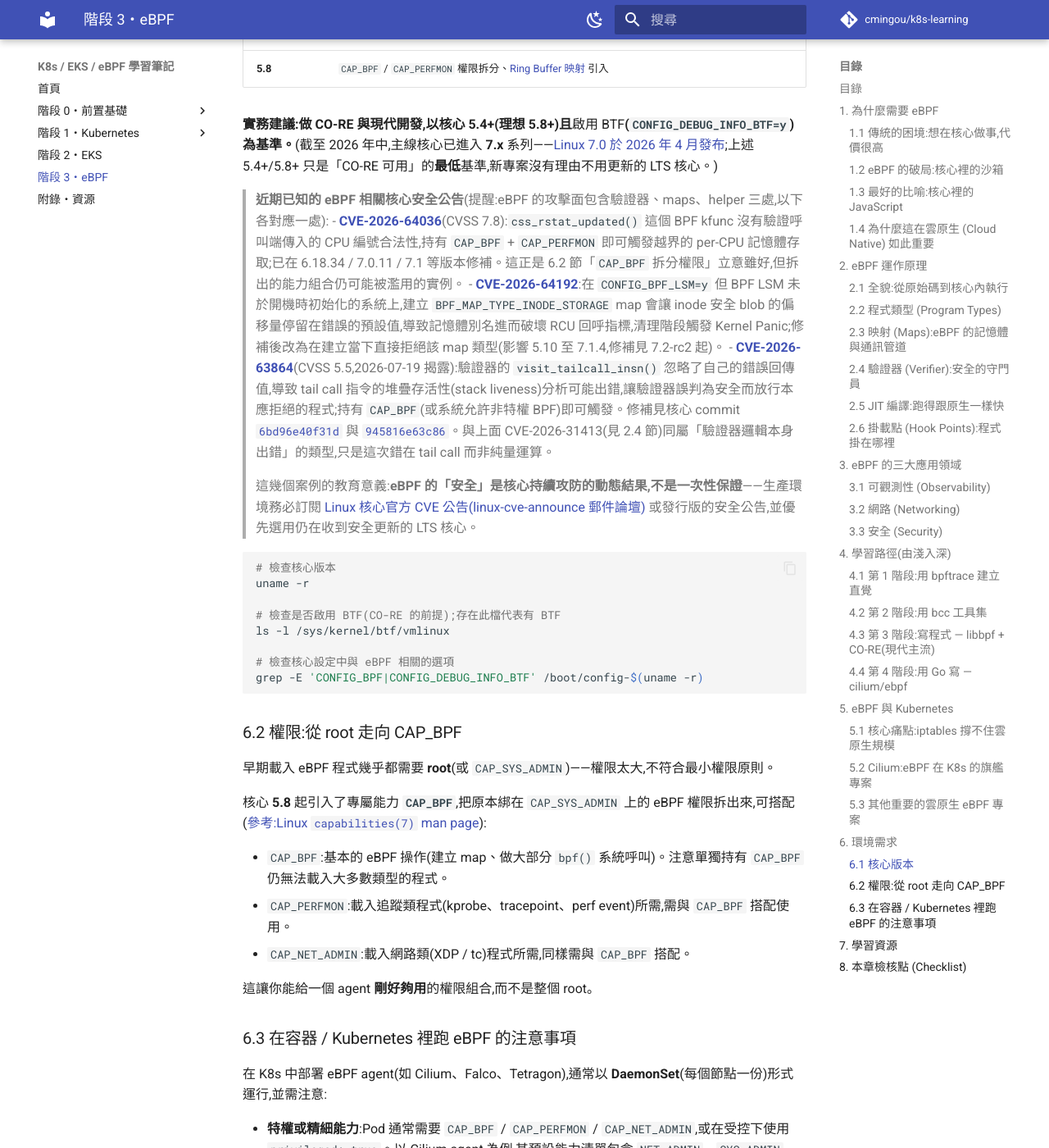
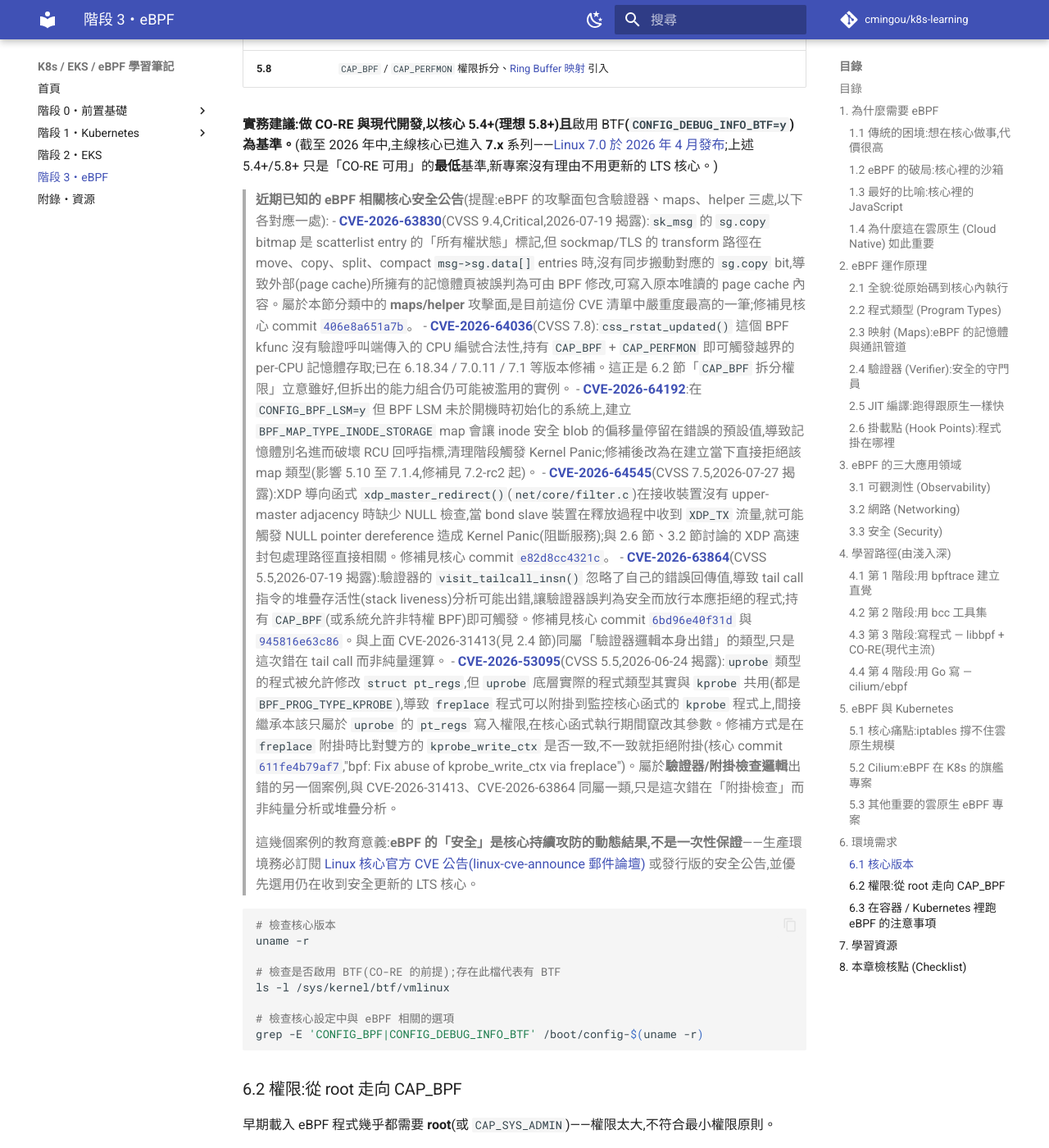
Before and after one commit to cmingou/k8s-learning, an MkDocs documentation site: the page built from docs/03-ebpf/README.md, in a window 1280 px wide and 1400 px high, scrolled down 16319 px. Shown: the whole window at 82% size. Built offline with MkDocs 1.6.1 and Material for MkDocs 9.7.7, drawn with Linux system fonts in a browser that asks for light colours; comment, search, counter and statistics services are not loaded.

Commit message:
Add three missing eBPF/kernel CVEs to security advisory list
CVE-2026-63830 (CVSS 9.4 Critical), CVE-2026-64545 (CVSS 7.5), and
CVE-2026-53095 (CVSS 5.5) were disclosed in the weeks before the last
fact-check pass but were never added to the CVE list. All three were
verified against Ubuntu Security Notices and, for CVE-2026-53095, the
upstream kernel fix commit.

- CVE-2026-63830: sk_msg sg.copy bitmap desync lets BPF write to
  otherwise read-only page-cache pages (highest severity in the list)
- CVE-2026-64545: missing NULL check in xdp_master_redirect() causes
  a kernel panic on bond slave release under XDP_TX traffic
- CVE-2026-53095: freplace programs can inherit uprobe's pt_regs
  write access when attached to a kprobe, since both share
  BPF_PROG_TYPE_KPROBE

```diff
--- a/docs/03-ebpf/README.md
+++ b/docs/03-ebpf/README.md
@@ -522,9 +522,12 @@ eBPF 的功能與核心版本**強相關**。各功能登場的大致里程碑(
 **實務建議:做 CO-RE 與現代開發,以核心 **5.4+**(理想 5.8+)且**啟用 BTF**(`CONFIG_DEBUG_INFO_BTF=y`)為基準。**(截至 2026 年中,主線核心已進入 **7.x** 系列——[Linux 7.0 於 2026 年 4 月發布](https://kernelnewbies.org/Linux_7.0);上述 5.4+/5.8+ 只是「CO-RE 可用」的**最低**基準,新專案沒有理由不用更新的 LTS 核心。)
 
 > **近期已知的 eBPF 相關核心安全公告**(提醒:eBPF 的攻擊面包含驗證器、maps、helper 三處,以下各對應一處):
+> - **[CVE-2026-63830](https://ubuntu.com/security/CVE-2026-63830)**(CVSS 9.4,Critical,2026-07-19 揭露):`sk_msg` 的 `sg.copy` bitmap 是 scatterlist entry 的「所有權狀態」標記,但 sockmap/TLS 的 transform 路徑在 move、copy、split、compact `msg->sg.data[]` entries 時,沒有同步搬動對應的 `sg.copy` bit,導致外部(page cache)所擁有的記憶體頁被誤判為可由 BPF 修改,可寫入原本唯讀的 page cache 內容。屬於本節分類中的 **maps/helper** 攻擊面,是目前這份 CVE 清單中嚴重度最高的一筆;修補見核心 commit [`406e8a651a7b`](https://git.kernel.org/linus/406e8a651a7b854c41fecd5117bb282b3a6c2c6b)。
 > - **[CVE-2026-64036](https://nvd.nist.gov/vuln/detail/CVE-2026-64036)**(CVSS 7.8):`css_rstat_updated()` 這個 BPF kfunc 沒有驗證呼叫端傳入的 CPU 編號合法性,持有 `CAP_BPF` + `CAP_PERFMON` 即可觸發越界的 per-CPU 記憶體存取;已在 6.18.34 / 7.0.11 / 7.1 等版本修補。這正是 6.2 節「`CAP_BPF` 拆分權限」立意雖好,但拆出的能力組合仍可能被濫用的實例。
 > - **[CVE-2026-64192](https://nvd.nist.gov/vuln/detail/CVE-2026-64192)**:在 `CONFIG_BPF_LSM=y` 但 BPF LSM 未於開機時初始化的系統上,建立 `BPF_MAP_TYPE_INODE_STORAGE` map 會讓 inode 安全 blob 的偏移量停留在錯誤的預設值,導致記憶體別名進而破壞 RCU 回呼指標,清理階段觸發 Kernel Panic;修補後改為在建立當下直接拒絕該 map 類型(影響 5.10 至 7.1.4,修補見 7.2-rc2 起)。
+> - **[CVE-2026-64545](https://ubuntu.com/security/CVE-2026-64545)**(CVSS 7.5,2026-07-27 揭露):XDP 導向函式 `xdp_master_redirect()`(`net/core/filter.c`)在接收裝置沒有 upper-master adjacency 時缺少 NULL 檢查,當 bond slave 裝置在釋放過程中收到 `XDP_TX` 流量,就可能觸發 NULL pointer dereference 造成 Kernel Panic(阻斷服務);與 2.6 節、3.2 節討論的 XDP 高速封包處理路徑直接相關。修補見核心 commit [`e82d8cc4321c`](https://git.kernel.org/stable/c/e82d8cc4321c373dc46e741cd2dfdaa7921fddb7)。
 > - **[CVE-2026-63864](https://nvd.nist.gov/vuln/detail/CVE-2026-63864)**(CVSS 5.5,2026-07-19 揭露):驗證器的 `visit_tailcall_insn()` 忽略了自己的錯誤回傳值,導致 tail call 指令的堆疊存活性(stack liveness)分析可能出錯,讓驗證器誤判為安全而放行本應拒絕的程式;持有 `CAP_BPF`(或系統允許非特權 BPF)即可觸發。修補見核心 commit [`6bd96e40f31d`](https://git.kernel.org/stable/c/6bd96e40f31d) 與 [`945816e63c86`](https://git.kernel.org/stable/c/945816e63c86)。與上面 CVE-2026-31413(見 2.4 節)同屬「驗證器邏輯本身出錯」的類型,只是這次錯在 tail call 而非純量運算。
+> - **[CVE-2026-53095](https://ubuntu.com/security/CVE-2026-53095)**(CVSS 5.5,2026-06-24 揭露):`uprobe` 類型的程式被允許修改 `struct pt_regs`,但 `uprobe` 底層實際的程式類型其實與 `kprobe` 共用(都是 `BPF_PROG_TYPE_KPROBE`),導致 `freplace` 程式可以附掛到監控核心函式的 `kprobe` 程式上,間接繼承本該只屬於 `uprobe` 的 `pt_regs` 寫入權限,在核心函式執行期間竄改其參數。修補方式是在 `freplace` 附掛時比對雙方的 `kprobe_write_ctx` 是否一致,不一致就拒絕附掛(核心 commit [`611fe4b79af7`](https://github.com/torvalds/linux/commit/611fe4b79af7),"bpf: Fix abuse of kprobe_write_ctx via freplace")。屬於**驗證器/附掛檢查邏輯**出錯的另一個案例,與 CVE-2026-31413、CVE-2026-63864 同屬一類,只是這次錯在「附掛檢查」而非純量分析或堆疊分析。
 >
 > 這幾個案例的教育意義:**eBPF 的「安全」是核心持續攻防的動態結果,不是一次性保證**——生產環境務必訂閱 [Linux 核心官方 CVE 公告(linux-cve-announce 郵件論壇)](https://docs.kernel.org/process/cve.html) 或發行版的安全公告,並優先選用仍在收到安全更新的 LTS 核心。
 
```
